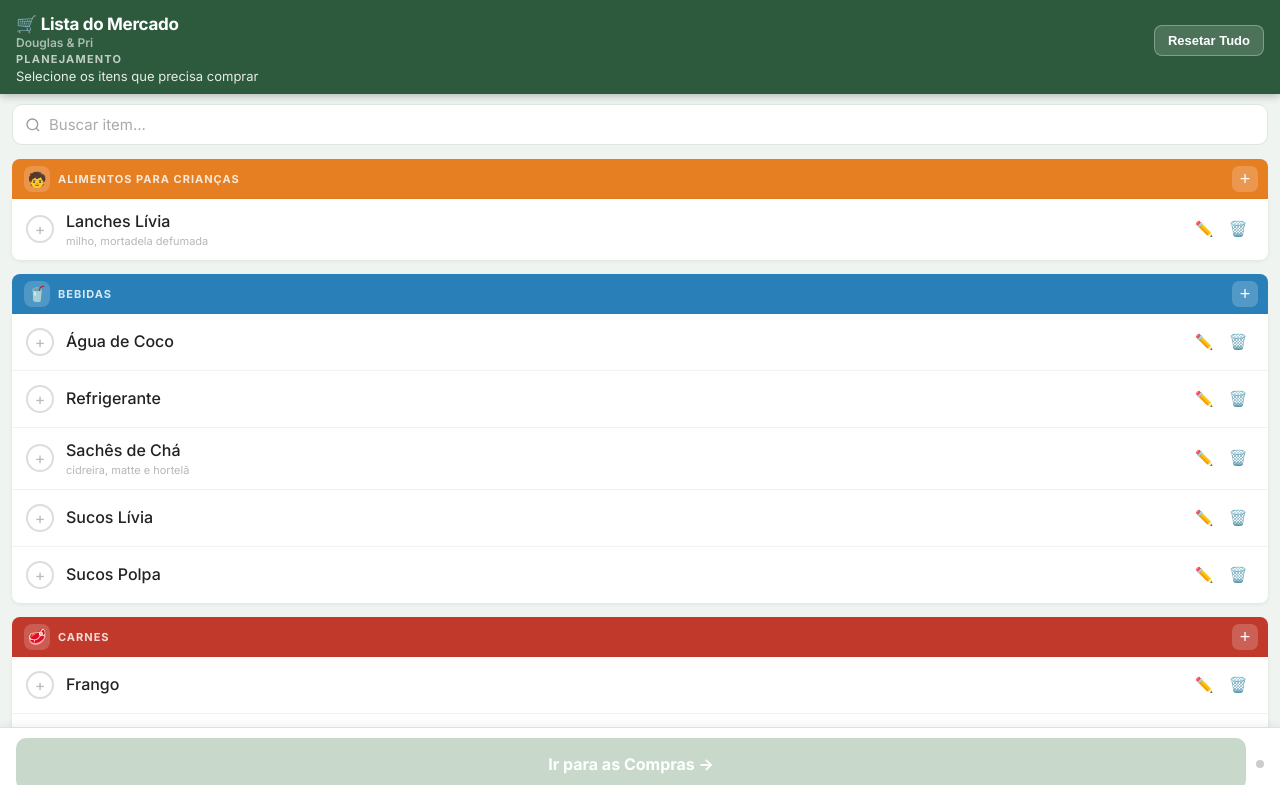
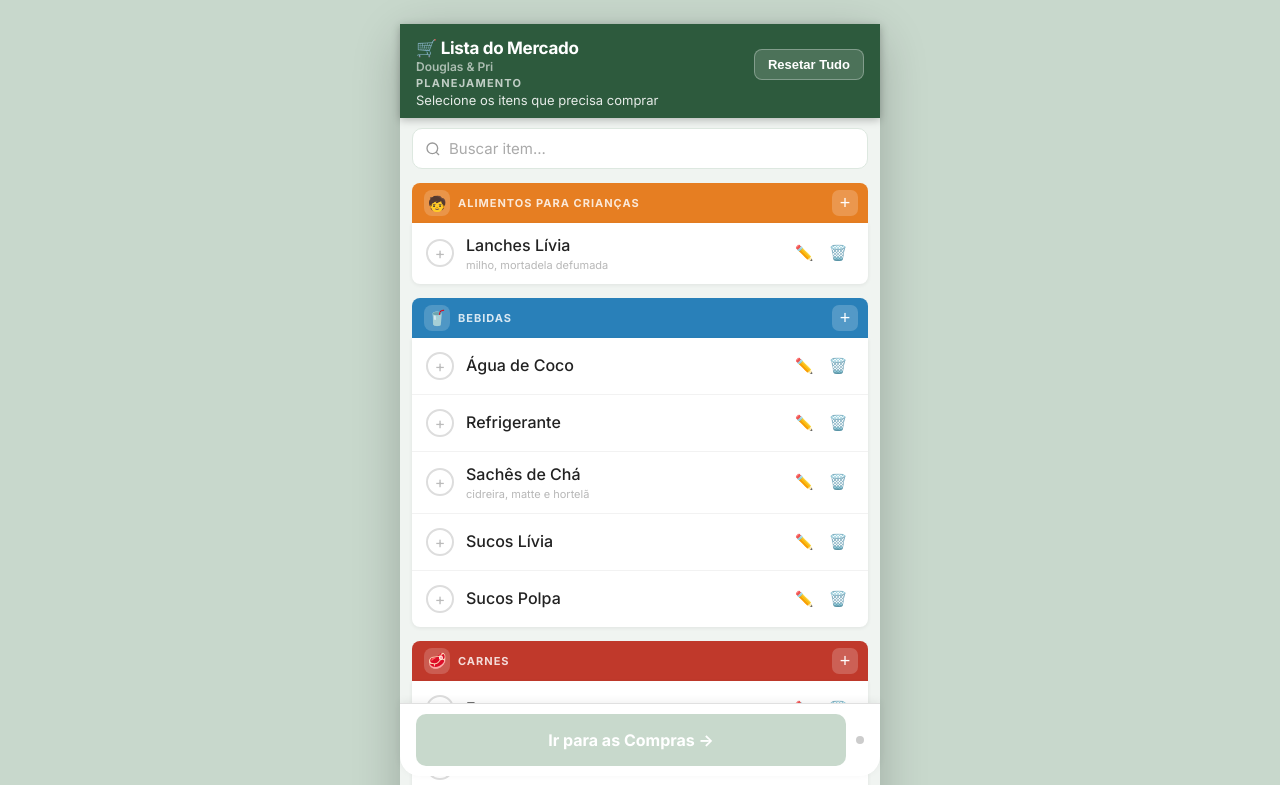
Before and after one commit to drouglaslucio/lista-mercado, a plain HTML site: page index.html in a window 1280 px wide. Shown: the top 785 px of the page. Drawn offline with Linux system fonts and the light colour scheme; no server answers.

Commit message:
Responsive layout: max-width 480px, phone frame on desktop

```diff
--- a/index.html
+++ b/index.html
@@ -9,11 +9,31 @@
 
     * { margin: 0; padding: 0; box-sizing: border-box; }
 
+    html { background: #d8e4db; }
+
     body {
       font-family: 'Inter', -apple-system, BlinkMacSystemFont, 'Segoe UI', Roboto, sans-serif;
       background: #f0f4f1;
       color: #222;
       padding-bottom: 80px;
+      max-width: 480px;
+      margin: 0 auto;
+      min-height: 100vh;
+      position: relative;
+    }
+
+    @media (min-width: 520px) {
+      html { background: #c8d8cc; }
+      body {
+        margin: 24px auto;
+        min-height: calc(100vh - 48px);
+        border-radius: 20px;
+        overflow: hidden;
+        box-shadow: 0 12px 48px rgba(0,0,0,0.22);
+      }
+      .bottom-bar {
+        border-radius: 0 0 20px 20px;
+      }
     }
 
     /* ── Header ─────────────────────────────────────────────── */
@@ -189,10 +209,16 @@
 
     /* ── Bottom bar ──────────────────────────────────────────── */
     .bottom-bar {
-      position: fixed; bottom: 0; left: 0; right: 0;
+      position: fixed; bottom: 0;
+      left: 50%; transform: translateX(-50%);
+      width: 100%; max-width: 480px;
       background: white; border-top: 1px solid #e0e0e0;
       padding: 10px 16px; display: flex; align-items: center;
       gap: 10px; box-shadow: 0 -2px 8px rgba(0,0,0,0.06);
+    }
+
+    @media (min-width: 520px) {
+      .bottom-bar { bottom: 24px; }
     }
     .btn-cta {
       flex: 1; background: #e8690a; color: white; border: none;
```
